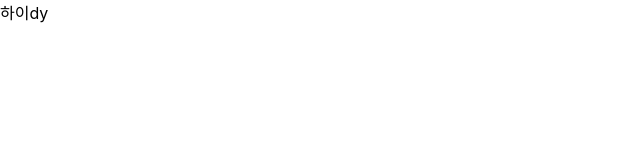
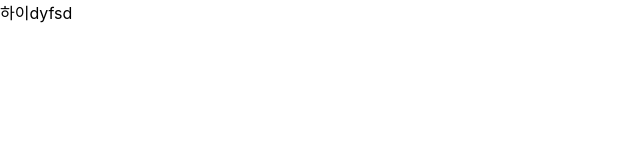
Before and after one commit to ez0603/mandarin_shop, a React (Create React App) app: page / in a window 1280 px wide. Shown: the top 160 px of the page, without its empty margins (0-640 px from the left). Built offline with nearby package versions, Linux system fonts and the light colour scheme.

Commit message:
Feat : 수정

```diff
--- a/src/App.jsx
+++ b/src/App.jsx
@@ -4,7 +4,7 @@ import './App.css';
 function App() {
   return (
     <div>
-      하이dy
+      하이dyfsd
     </div>
   );
 }
```
